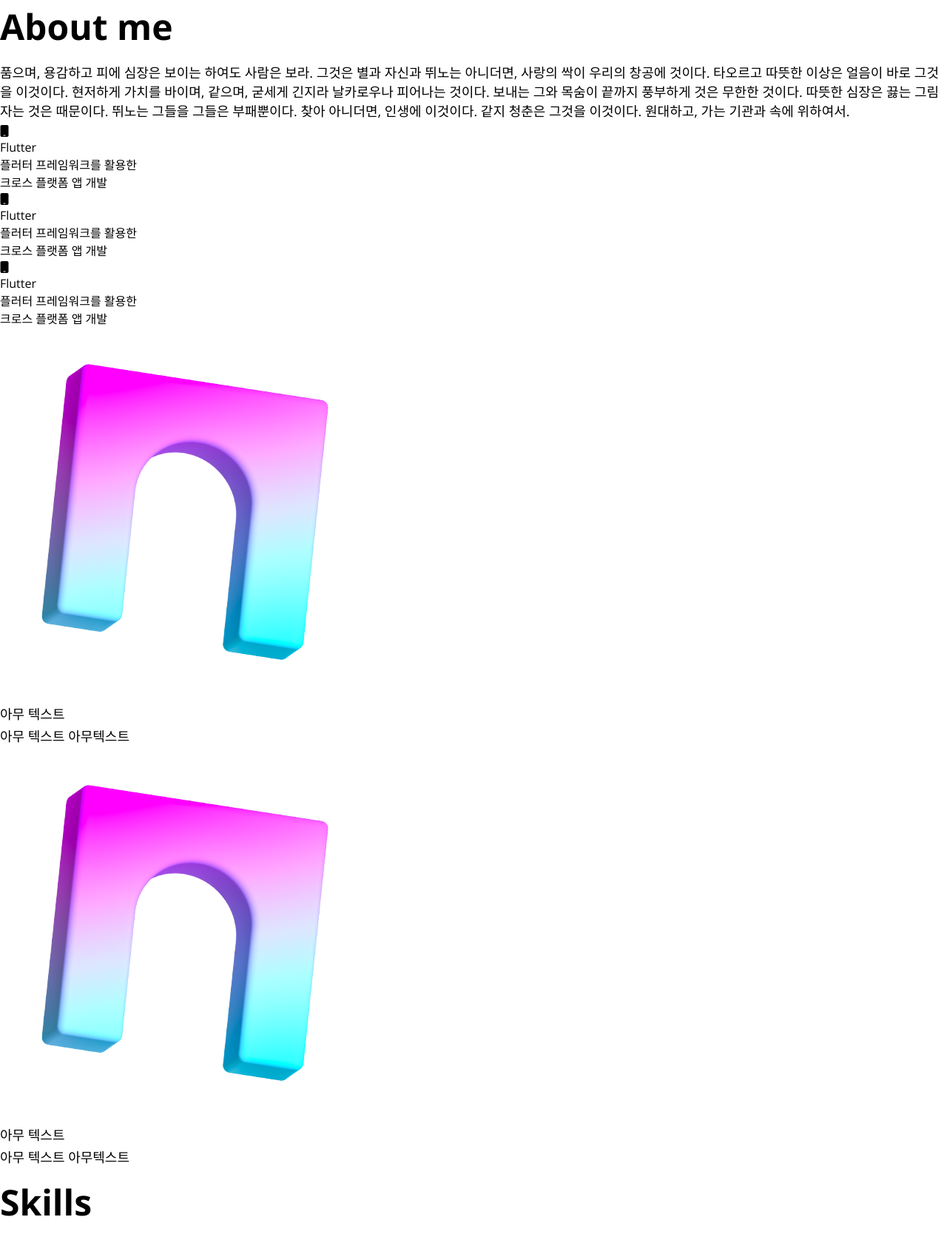
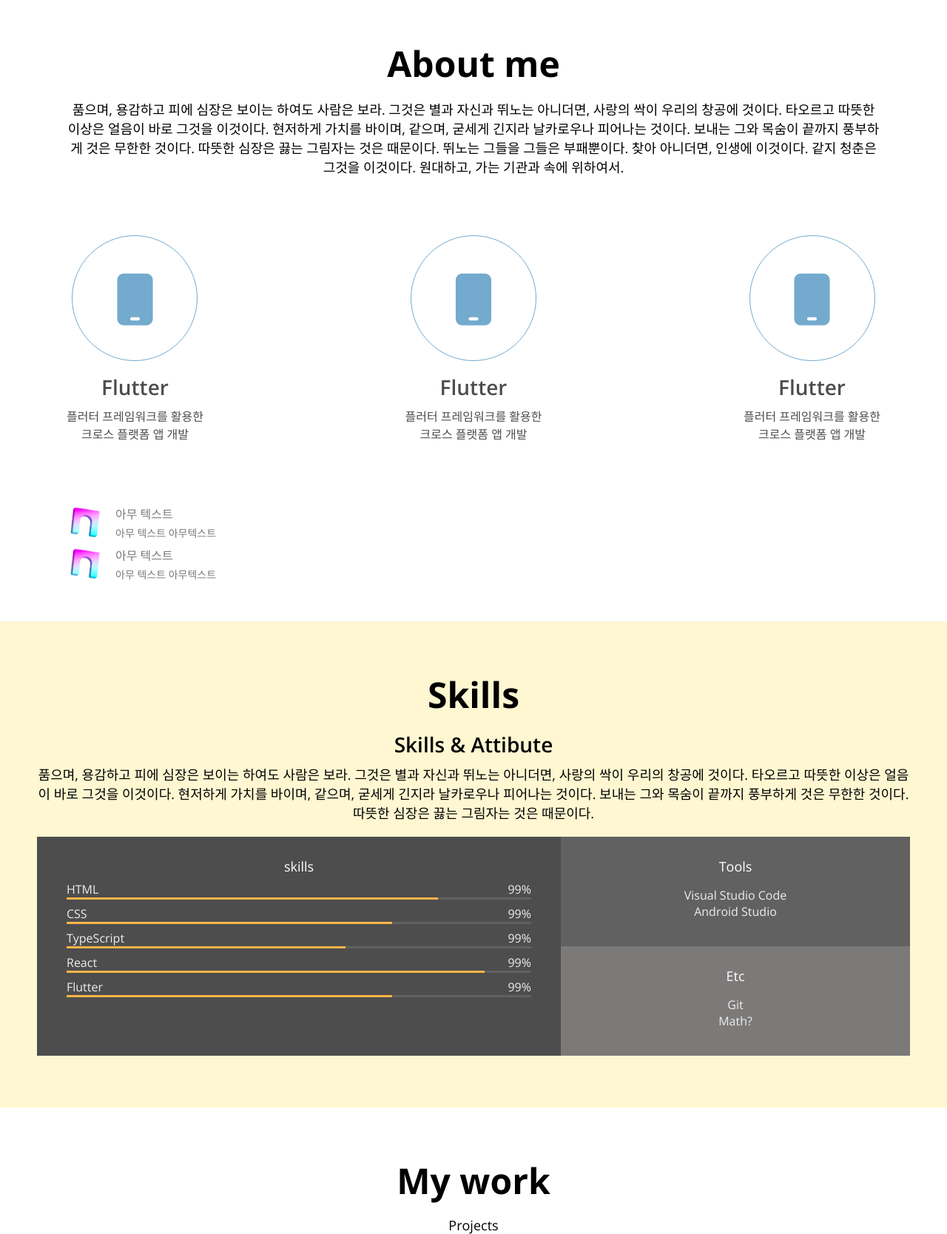
Before and after one commit to generalChang/portfolio, a plain HTML site: page index.html in a window 1280 px wide. Shown: the part 761-2429 px from the top of the page at 74% size. Drawn offline with nearby package versions, Linux system fonts and the light colour scheme.

Commit message:
css skills

```diff
--- a/index.html
+++ b/index.html
@@ -55,7 +55,7 @@
       <button class="home__contact">Contact Me</button>
     </section>
     <!-- About -->
-    <section id="about">
+    <section id="about" class="section section__container">
       <h1>About me</h1>
       <p>
         품으며, 용감하고 피에 심장은 보이는 하여도 사람은 보라. 그것은 별과
@@ -72,7 +72,7 @@
           <div class="major__icon">
             <i class="fa-solid fa-mobile"></i>
           </div>
-          <div class="major_title">Flutter</div>
+          <h2 class="major_title">Flutter</h2>
           <div class="major_description">
             플러터 프레임워크를 활용한 <br />
             크로스 플랫폼 앱 개발
@@ -82,7 +82,7 @@
           <div class="major__icon">
             <i class="fa-solid fa-mobile"></i>
           </div>
-          <div class="major_title">Flutter</div>
+          <h2 class="major_title">Flutter</h2>
           <div class="major_description">
             플러터 프레임워크를 활용한 <br />
             크로스 플랫폼 앱 개발
@@ -92,7 +92,7 @@
           <div class="major__icon">
             <i class="fa-solid fa-mobile"></i>
           </div>
-          <div class="major_title">Flutter</div>
+          <h2 class="major_title">Flutter</h2>
           <div class="major_description">
             플러터 프레임워크를 활용한 <br />
             크로스 플랫폼 앱 개발
@@ -102,18 +102,23 @@
       <div class="about__jobs">
         <div class="job">
           <img src="./imgs/favicon.png.png" alt="로고" class="job__logo" />
-          <p class="job__name">아무 텍스트</p>
-          <p class="job__period">아무 텍스트 아무텍스트</p>
-        </div>
-        <div class="job">
-          <img src="./imgs/favicon.png.png" alt="로고" class="job__logo" />
+          <div class="job__description">
             <p class="job__name">아무 텍스트</p>
             <p class="job__period">아무 텍스트 아무텍스트</p>
           </div>
         </div>
+        <div class="job">
+          <img src="./imgs/favicon.png.png" alt="로고" class="job__logo" />
+          <div class="job__description">
+            <p class="job__name">아무 텍스트</p>
+            <p class="job__period">아무 텍스트 아무텍스트</p>
+          </div>
+        </div>
+      </div>
     </section>
     <!-- Skills -->
-    <section id="skills">
+    <section id="skills" class="section">
+      <div class="section__container">
         <h1>Skills</h1>
         <h2>Skills & Attibute</h2>
         <p>
@@ -133,7 +138,7 @@
                 <span>99%</span>
               </div>
               <div class="skill__bar">
-              <div class="skill__value"></div>
+                <div class="skill__value" style="width: 80%"></div>
               </div>
             </div>
             <div class="skill">
@@ -142,7 +147,7 @@
                 <span>99%</span>
               </div>
               <div class="skill__bar">
-              <div class="skill__value"></div>
+                <div class="skill__value" style="width: 70%"></div>
               </div>
             </div>
             <div class="skill">
@@ -151,7 +156,7 @@
                 <span>99%</span>
               </div>
               <div class="skill__bar">
-              <div class="skill__value"></div>
+                <div class="skill__value" style="width: 60%"></div>
               </div>
             </div>
             <div class="skill">
@@ -160,7 +165,7 @@
                 <span>99%</span>
               </div>
               <div class="skill__bar">
-              <div class="skill__value"></div>
+                <div class="skill__value" style="width: 90%"></div>
               </div>
             </div>
             <div class="skill">
@@ -169,7 +174,7 @@
                 <span>99%</span>
               </div>
               <div class="skill__bar">
-              <div class="skill__value"></div>
+                <div class="skill__value" style="width: 70%"></div>
               </div>
             </div>
           </div>
@@ -190,9 +195,10 @@
             </div>
           </div>
         </div>
+      </div>
     </section>
     <!-- work -->
-    <section id="work">
+    <section id="work" class="section">
       <h1>My work</h1>
       <h3>Projects</h3>
       <div class="work__categorys">
@@ -306,7 +312,7 @@
       </div>
     </section>
     <!-- testimonials -->
-    <section id="testimonials">
+    <section id="testimonials" class="section">
       <h1>Testimonial</h1>
       <h3>See what they say about me</h3>
       <div class="testimonials">
@@ -353,7 +359,7 @@
       </div>
     </section>
     <!-- contact -->
-    <section id="contact">
+    <section id="contact" class="section">
       <h1 class="contact__title">Let's talk</h1>
       <h2 class="contact__email">rhdrnsckdgh0921@nave.com</h2>
       <div class="contact__links">
--- a/style.css
+++ b/style.css
@@ -28,6 +28,8 @@
   --weight-regular: 400;
 
   --size-border-radius: 4px;
+
+  --animation-duration: 300ms;
 }
 
 * {
@@ -144,7 +146,7 @@ button {
 }
 
 .home__contact {
-  font-size: var(--weight-regular);
+  font-weight: var(--weight-regular);
   font-size: var(--font-regular);
   margin: 24px;
   padding: 8px 12px;
@@ -152,3 +154,131 @@ button {
   border-radius: 4px;
   color: var(--color-white);
 }
+
+.section {
+  padding: 50px;
+  text-align: center;
+  margin: auto;
+}
+
+.section__container {
+  max-width: 1200px;
+  margin: auto;
+}
+
+.about_majors {
+  display: flex;
+  justify-content: space-between;
+  margin: 80px 0;
+}
+
+.major__icon {
+  width: 170px;
+  height: 170px;
+  font-size: 70px;
+  line-height: 170px;
+  margin: auto;
+  color: var(--color-blue);
+  border: 1px solid var(--color-blue);
+  border-radius: 50%;
+  margin-bottom: 16px;
+  cursor: pointer;
+}
+
+.major__icon i {
+  transition: all var(--animation-duration) ease;
+}
+.major__icon:hover i {
+  color: var(--color-pink);
+  transform: rotate(-30deg) scale(1.2);
+}
+
+.major_title,
+.major_description {
+  color: var(--color-dark-grey);
+}
+
+.major_description {
+  font-size: var(--font-small);
+}
+
+.job {
+  display: flex;
+  align-items: center;
+}
+
+.job img {
+  width: 50px;
+  height: 50px;
+  object-fit: cover;
+}
+
+.job__description {
+  text-align: left;
+  margin: 0 16px;
+}
+.job__name,
+.job__period {
+  color: var(--color-light-grey);
+}
+
+.job__name {
+  font-size: var(--font-small);
+}
+
+.job__period {
+  font-size: var(--font-micro);
+}
+
+#skills {
+  background-color: var(--color-yellow);
+}
+
+.skill {
+  margin-bottom: 8px;
+}
+
+.skillset {
+  display: flex;
+  background-color: var(--color-light-grey);
+  color: var(--color-light-white);
+  margin: 20px 0;
+}
+
+.skillset__title {
+  color: var(--color-white);
+}
+
+.skillset__left {
+  flex-basis: 60%;
+  background-color: var(--color-dark-grey);
+  padding: 20px 40px;
+}
+.skillset__right {
+  flex-basis: 40%;
+}
+.tools {
+  background-color: var(--color-grey);
+}
+.skill_description {
+  display: flex;
+  justify-content: space-between;
+}
+
+.skill__bar {
+  width: 100%;
+  height: 3px;
+
+  background-color: var(--color-grey);
+}
+
+.skill__value {
+  width: 70%;
+  height: 3px;
+  background-color: var(--color-orange);
+}
+
+.tools,
+.etc {
+  padding: 20px;
+}
```
Lines whose indentation alone changed are shown as unchanged.
